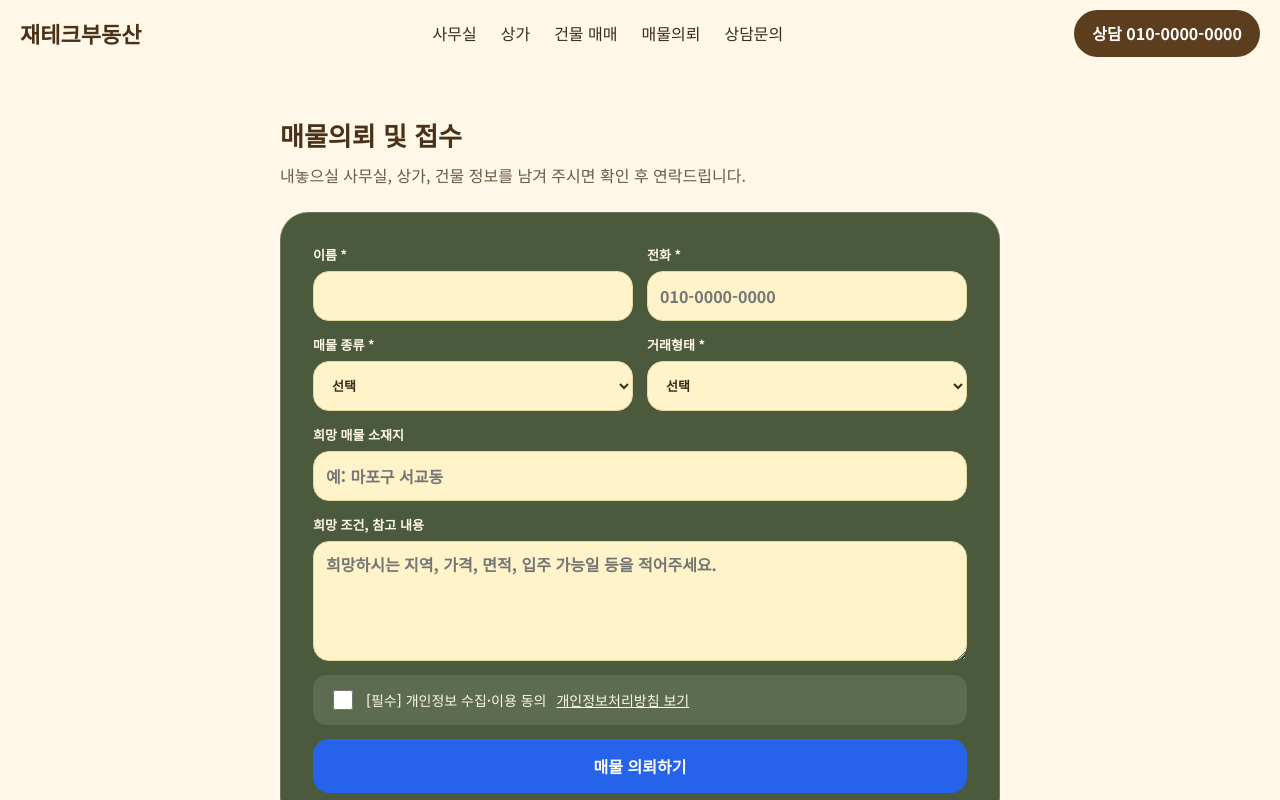
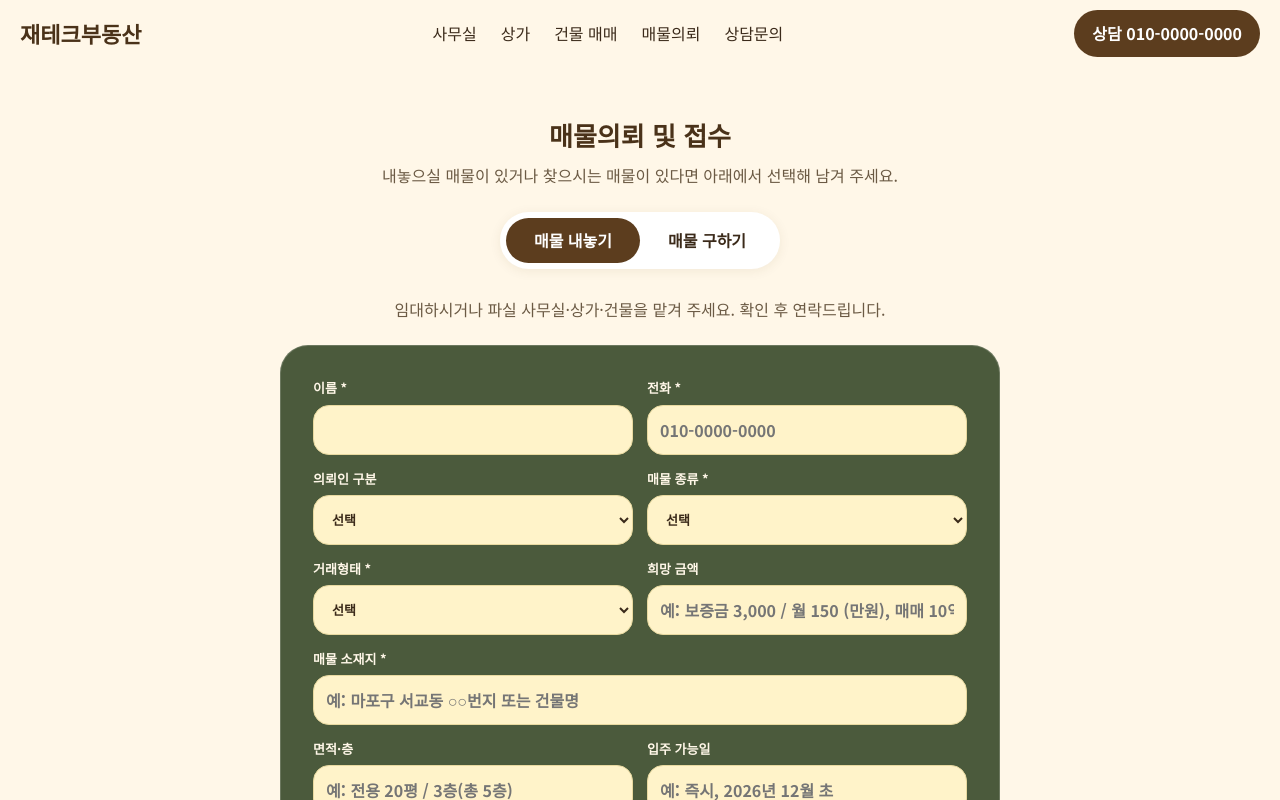
Before and after one commit to sisalang1992-design/Jaetech-Realestate, a Next.js app: page /request in a window 1280 px wide. Shown: the top 800 px of the page. Built offline with nearby package versions, Linux system fonts and the light colour scheme.

Commit message:
Add files via upload

```diff
--- a/app/api/inquiry/route.js
+++ b/app/api/inquiry/route.js
@@ -18,7 +18,7 @@ export async function POST(req) {
   if (error) return bad(500, "저장 실패");
   const key = process.env.RESEND_API_KEY, to = process.env.NOTIFY_EMAIL;
   if (key && to) {
-    const kind = message.startsWith("[매물의뢰]") ? "매물의뢰" : "상담문의";
+    const m = /^\[(매물내놓기|매물구하기|매물의뢰)\]/.exec(message), kind = m ? m[1] : "상담문의";
     const kst = new Date().toLocaleString("ko-KR", { timeZone: "Asia/Seoul" });
     try {
       await fetch("https://api.resend.com/emails", {
--- a/app/page.js
+++ b/app/page.js
@@ -34,7 +34,7 @@ export default async function Home() {
         {[["office", <IconOffice />], ["store", <IconStore />], ["building", <IconBuilding />]].map(([c, ic]) => (
           <a key={c} className="qc" href={`/${c}`}><div><b>{CAT[c]}</b><span>{cnt[c] ? `${cnt[c]}건 · ` : ""}전체 매물 보기 →</span></div>{ic}</a>
         ))}
-        <a className="qc req" href="/request"><div><b>매물의뢰<br />및 접수</b><span>내 매물 내놓기 →</span></div><IconRequest /></a>
+        <a className="qc req" href="/request"><div><b>매물의뢰<br />및 접수</b><span>내놓기·구하기 →</span></div><IconRequest /></a>
       </div></section>
       <main className="in">
         {latest.length > 0 && <Sec t="최신 매물" s="새로 등록된 매물을 가장 먼저 만나보세요">
--- a/app/request/page.js
+++ b/app/request/page.js
@@ -1,11 +1,11 @@
 import RequestForm from "../../components/RequestForm";
-export const metadata = { title: "매물의뢰 및 접수", description: "사무실, 상가, 건물 매물을 내놓으실 분은 간단한 정보를 남겨 주세요. 확인 후 연락드립니다." };
-export default function Request() {
+export const metadata = { title: "매물의뢰 및 접수", description: "매물을 내놓거나 찾으시는 분은 간단한 정보를 남겨 주세요. 확인 후 연락드립니다." };
+export default function Request({ searchParams }) {
   return (
     <main className="in"><div className="rq">
-      <h1 className="pt" style={{ marginBottom: 8 }}>매물의뢰 및 접수</h1>
-      <p>내놓으실 사무실, 상가, 건물 정보를 남겨 주시면 확인 후 연락드립니다.</p>
-      <RequestForm />
+      <h1 className="pt" style={{ marginBottom: 8, textAlign: "center" }}>매물의뢰 및 접수</h1>
+      <p style={{ textAlign: "center" }}>내놓으실 매물이 있거나 찾으시는 매물이 있다면 아래에서 선택해 남겨 주세요.</p>
+      <RequestForm initial={searchParams.type === "buy" ? "buy" : "sell"} />
     </div></main>
   );
 }
--- a/components/RequestForm.js
+++ b/components/RequestForm.js
@@ -1,7 +1,33 @@
 "use client";
 import { useState } from "react";
-export default function RequestForm() {
+const KINDS = ["사무실", "상가", "건물", "기타"], DEALS = ["매매", "전세", "월세"];
+// [이름, 라벨, 종류(s=선택,t=한줄,a=여러줄), 선택지/안내문, 필수, 전체폭]
+const T = {
+  sell: { tag: "[매물내놓기]", tab: "매물 내놓기", btn: "매물 내놓기 접수", desc: "임대하시거나 파실 사무실·상가·건물을 맡겨 주세요. 확인 후 연락드립니다.", f: [
+    ["role", "의뢰인 구분", "s", ["소유자", "임대인", "임차인(양도·전대)", "대리인"], false],
+    ["kind", "매물 종류", "s", KINDS, true],
+    ["deal", "거래형태", "s", DEALS, true],
+    ["price", "희망 금액", "t", "예: 보증금 3,000 / 월 150 (만원), 매매 10억", false],
+    ["addr", "매물 소재지", "t", "예: 마포구 서교동 ○○번지 또는 건물명", true, 1],
+    ["size", "면적·층", "t", "예: 전용 20평 / 3층(총 5층)", false],
+    ["date", "입주 가능일", "t", "예: 즉시, 2026년 12월 초", false],
+    ["note", "상세 내용", "a", "현재 임차 현황, 시설 상태, 특이사항 등을 적어 주세요.", false, 1],
+  ] },
+  buy: { tag: "[매물구하기]", tab: "매물 구하기", btn: "매물 구하기 접수", desc: "찾으시는 조건을 남겨 주시면 맞는 매물을 찾아 연락드립니다.", f: [
+    ["kind", "찾는 종류", "s", KINDS, true],
+    ["deal", "거래형태", "s", DEALS, true],
+    ["addr", "희망 매물 소재지", "t", "예: 마포구 서교동, 홍대입구역 근처", false, 1],
+    ["price", "희망 예산", "t", "예: 보증금 3,000 / 월 150 (만원), 매매 10억", false],
+    ["size", "희망 면적", "t", "예: 15~25평", false],
+    ["use", "업종·사용 목적", "t", "예: 카페, 사무실", false],
+    ["date", "입주 희망일", "t", "예: 즉시, 2026년 12월 초", false],
+    ["note", "희망 조건, 참고 내용", "a", "희망하시는 지역, 가격, 면적, 입주 가능일 등을 적어주세요.", false, 1],
+  ] },
+};
+export default function RequestForm({ initial = "sell" }) {
+  const [kind, setKind] = useState(initial);
   const [st, setSt] = useState({ busy: false, msg: "", err: false });
+  const t = T[kind];
   async function submit(e) {
     e.preventDefault();
     const form = e.target, f = new FormData(form), v = k => String(f.get(k) || "").trim();
@@ -9,29 +35,40 @@ export default function RequestForm() {
     if (!/^[0-9+\-\s]{8,20}$/.test(v("phone"))) { setSt({ busy: false, msg: "전화번호를 숫자로 정확히 입력해 주세요.", err: true }); return; }
     try { if (Date.now() - Number(localStorage.getItem("consultAt") || 0) < 60000) { setSt({ busy: false, msg: "잠시 후 다시 시도해 주세요.", err: true }); return; } } catch (x) {}
     setSt({ busy: true, msg: "", err: false });
-    const message = `[매물의뢰] 종류: ${v("kind")} / 거래형태: ${v("deal")}` + (v("addr") ? ` / 희망 소재지: ${v("addr")}` : "") + (v("note") ? `\n${v("note")}` : "");
+    const lines = t.f.map(([k, l]) => v(k) && `${k === "note" ? "내용" : l}: ${v(k)}`).filter(Boolean);
+    const message = (t.tag + "\n" + lines.join("\n")).slice(0, 2000);
     const res = await fetch("/api/inquiry", { method: "POST", headers: { "Content-Type": "application/json" }, body: JSON.stringify({
-      name: v("name"), phone: v("phone"), email: "", message: message.slice(0, 2000), consent: true }) }).catch(() => ({ ok: false }));
+      name: v("name"), phone: v("phone"), email: "", message, consent: true }) }).catch(() => ({ ok: false }));
     if (!res.ok) { setSt({ busy: false, msg: "접수에 실패했습니다. 전화로 문의해 주세요.", err: true }); return; }
     try { localStorage.setItem("consultAt", String(Date.now())); } catch (x) {}
     form.reset(); setSt({ busy: false, msg: "접수되었습니다. 확인 후 연락드리겠습니다.", err: false });
   }
   return (
-    <form className="fc" onSubmit={submit}>
+    <>
+      <div className="tw"><div className="tabs" role="tablist">
+        {Object.keys(T).map(k => (
+          <button key={k} type="button" role="tab" aria-selected={k === kind} className={k === kind ? "on" : ""}
+            onClick={() => { setKind(k); setSt({ busy: false, msg: "", err: false }); }}>{T[k].tab}</button>
+        ))}
+      </div></div>
+      <p style={{ textAlign: "center" }}>{t.desc}</p>
+      <form className="fc" key={kind} onSubmit={submit}>
         <div className="r2">
           <label>이름 *<input name="name" type="text" required maxLength={50} autoComplete="name" /></label>
           <label>전화 *<input name="phone" type="tel" required maxLength={20} placeholder="010-0000-0000" autoComplete="tel" /></label>
+          {t.f.map(([k, l, ty, x, r, full]) => (
+            <label key={k} style={full ? { gridColumn: "1 / -1" } : undefined}>{l}{r ? " *" : ""}
+              {ty === "s" ? <select name={k} required={r} defaultValue=""><option value="">선택</option>{x.map(o => <option key={o}>{o}</option>)}</select>
+                : ty === "a" ? <textarea name={k} maxLength={1500} placeholder={x} />
+                : <input name={k} type="text" required={r} maxLength={150} placeholder={x} />}
+            </label>
+          ))}
         </div>
-      <div className="r2">
-        <label>매물 종류 *<select name="kind" required defaultValue=""><option value="" disabled>선택</option><option>사무실</option><option>상가</option><option>건물</option><option>기타</option></select></label>
-        <label>거래형태 *<select name="deal" required defaultValue=""><option value="" disabled>선택</option><option>매매</option><option>전세</option><option>월세</option></select></label>
-      </div>
-      <label>희망 매물 소재지<input name="addr" type="text" maxLength={150} placeholder="예: 마포구 서교동" /></label>
-      <label>희망 조건, 참고 내용<textarea name="note" maxLength={1500} placeholder="희망하시는 지역, 가격, 면적, 입주 가능일 등을 적어주세요." /></label>
         <input className="hp" name="website" tabIndex={-1} autoComplete="off" aria-hidden="true" />
         <label className="cons"><input name="consent" type="checkbox" required />[필수] 개인정보 수집·이용 동의 <a href="/privacy" target="_blank">개인정보처리방침 보기</a></label>
-      <button className="sub" type="submit" disabled={st.busy}>{st.busy ? "보내는 중…" : "매물 의뢰하기"}</button>
+        <button className="sub" type="submit" disabled={st.busy}>{st.busy ? "보내는 중…" : t.btn}</button>
         {st.msg && <p className={"fm" + (st.err ? " er" : "")} role="status">{st.msg}</p>}
       </form>
+    </>
   );
 }
--- a/public/admin.html
+++ b/public/admin.html
@@ -172,7 +172,7 @@ async function loadInq() {
   const { data, error } = await db.from("inquiries").select("*").order("created_at", { ascending: false }).limit(200);
   if (error) { $("inq").innerHTML = `<p class="msg err">상담 문의를 불러오지 못했습니다: ${esc(error.message)}</p>`; return; }
   inqs = data; $("icnt").textContent = `(${data.length}건 · 새 문의 ${data.filter(x => !x.is_read).length}건)`;
-  $("inq").innerHTML = data.length ? data.map(q => `<div class="row"><div><b>${q.is_read ? "" : "● "}${esc(q.name)}</b> · <a href="tel:${esc(q.phone)}">${esc(q.phone)}</a>${q.email ? " · " + esc(q.email) : ""}<br><small>${new Date(q.created_at).toLocaleString("ko-KR")}</small><br>${esc(q.message || "")}</div>
+  $("inq").innerHTML = data.length ? data.map(q => `<div class="row"><div><b>${q.is_read ? "" : "● "}${esc(q.name)}</b> · <a href="tel:${esc(q.phone)}">${esc(q.phone)}</a>${q.email ? " · " + esc(q.email) : ""}<br><small>${new Date(q.created_at).toLocaleString("ko-KR")}</small><br><span style="white-space:pre-line">${esc(q.message || "")}</span></div>
     <div style="display:flex;gap:6px"><button class="btn line sm" data-q="read" data-id="${q.id}">${q.is_read ? "안읽음으로" : "읽음 처리"}</button><button class="btn del sm" data-q="del" data-id="${q.id}">삭제</button></div></div>`).join("") : '<p class="empty">아직 상담 문의가 없습니다.</p>';
 }
 $("inq").onclick = async e => {
```
Lines whose indentation alone changed are shown as unchanged.
